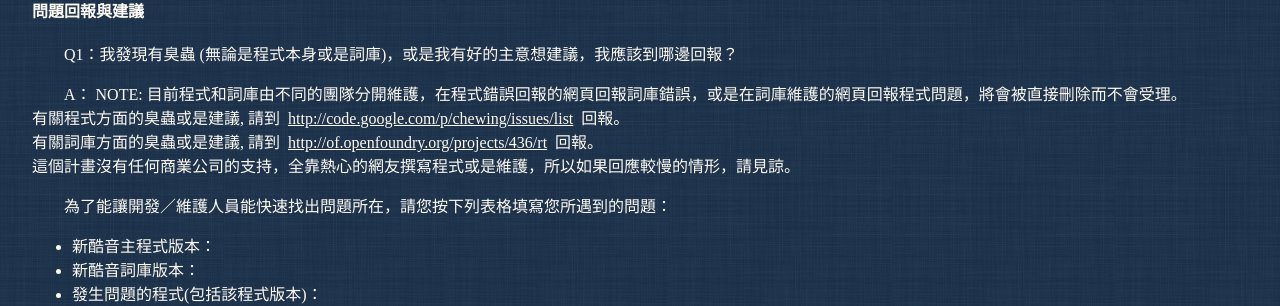
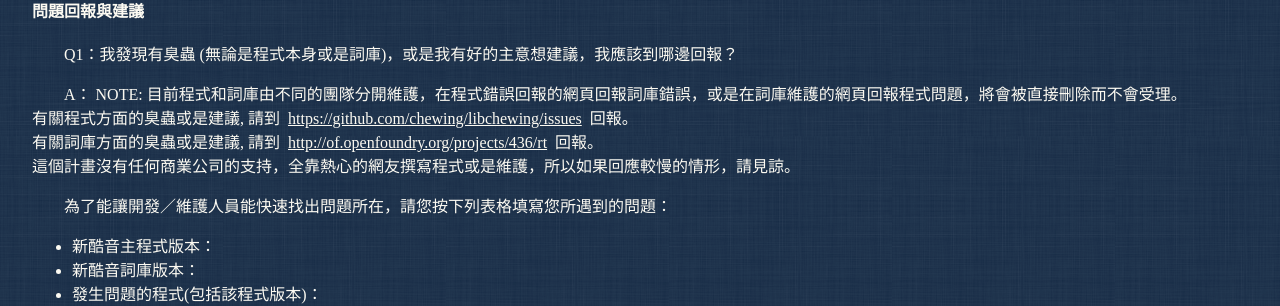
Before and after one commit to chewing/chewing.github.com, a Jekyll site: the page built from support.html, in a window 1280 px wide and 900 px high, scrolled down 2387 px. Shown: the part 150-456 px from the top of the window. Built offline with Jekyll 4.4.1, drawn with Linux system fonts in a browser that asks for light colours; Markdown is read by kramdown in place of the engine named in the settings.

Commit message:
migrate issue tracker system from Google code to GitHub

```diff
--- a/development.html
+++ b/development.html
@@ -31,7 +31,7 @@
 		<h3>回報問題</h3>
 	</header>
 	<p>
-		目前使用<a href="http://code.google.com/p/chewing/issues/list">Google Code的issue tracker</a>。
+		目前使用<a href="https://github.com/chewing/libchewing/issues">GitHub 的 issue tracker</a>。
 	</p>
 </article>
 <article>
--- a/support.html
+++ b/support.html
@@ -106,7 +106,7 @@
 		<p>Q1：我發現有臭蟲&nbsp;(無論是程式本身或是詞庫)，或是我有好的主意想建議，我應該到哪邊回報？</p>
 		<p>
 			A： NOTE: 目前程式和詞庫由不同的團隊分開維護，在程式錯誤回報的網頁回報詞庫錯誤，或是在詞庫維護的網頁回報程式問題，將會被直接刪除而不會受理。<br />
-			有關程式方面的臭蟲或是建議, 請到&nbsp; <a href="http://code.google.com/p/chewing/issues/list">http://code.google.com/p/chewing/issues/list</a>&nbsp; 回報。<br />
+			有關程式方面的臭蟲或是建議, 請到&nbsp; <a href="https://github.com/chewing/libchewing/issues">https://github.com/chewing/libchewing/issues</a>&nbsp; 回報。<br />
 			有關詞庫方面的臭蟲或是建議, 請到&nbsp; <a href="http://of.openfoundry.org/projects/436/rt">http://of.openfoundry.org/projects/436/rt</a>&nbsp; 回報。<br />
 			這個計畫沒有任何商業公司的支持，全靠熱心的網友撰寫程式或是維護，所以如果回應較慢的情形，請見諒。
 		</p>
```
